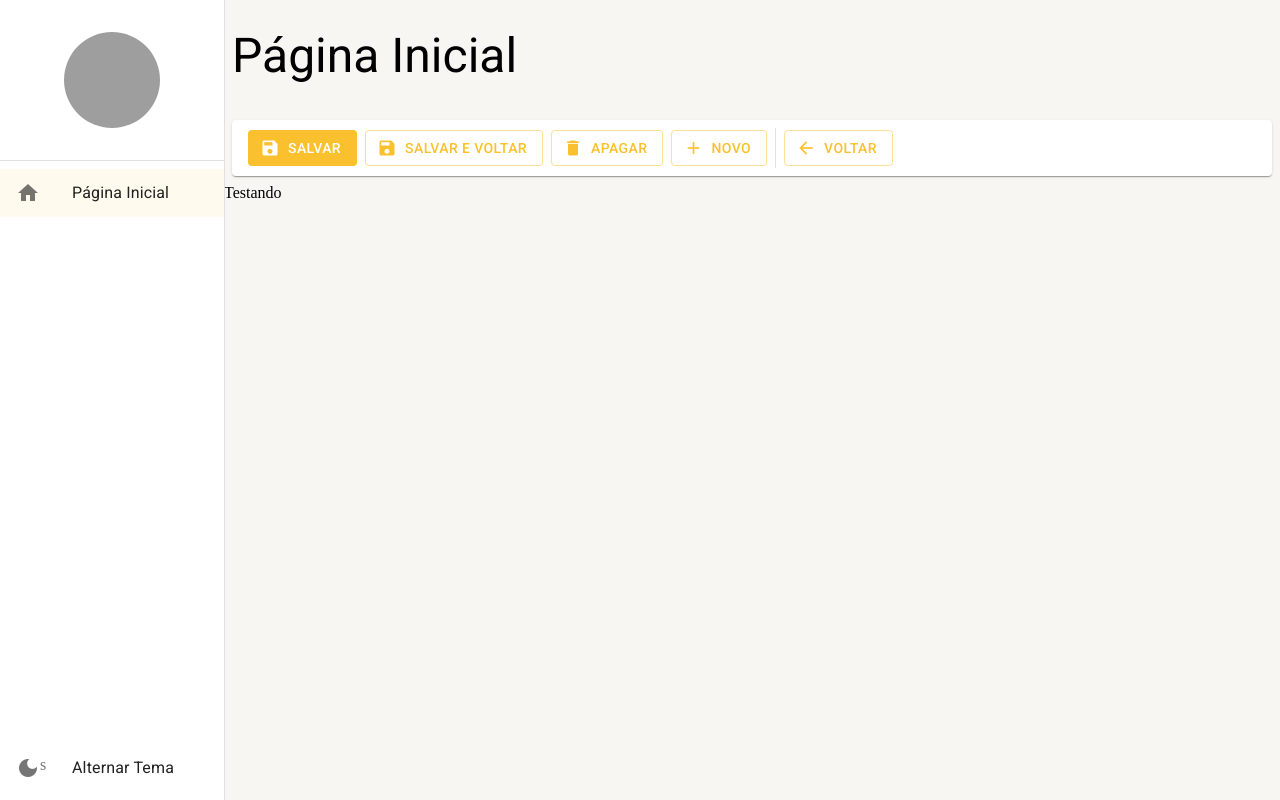
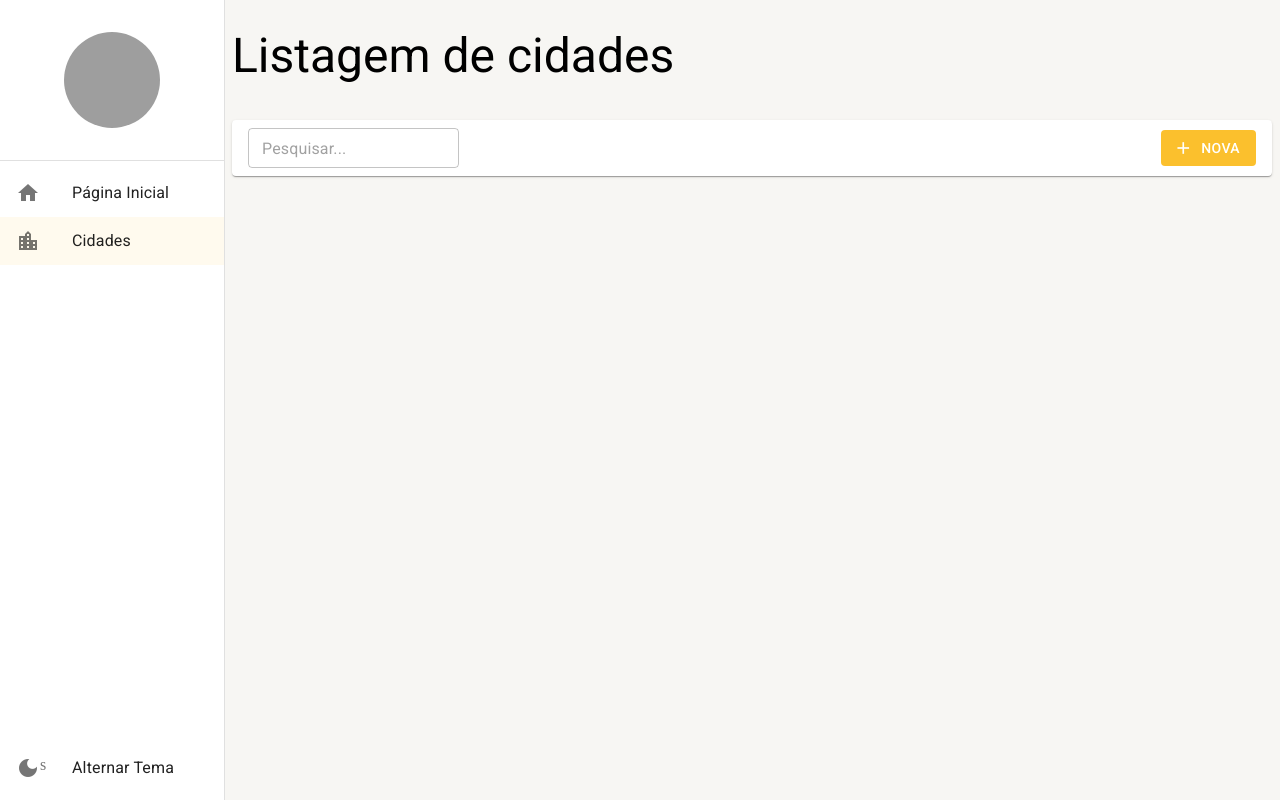
Before and after one commit to leo-ngra/Projeto-Cadastro-Pessoas-Cidades, a React (Create React App) app: page /cidades in a window 1280 px wide. Before the commit this address led to /pagina-inicial. Built offline with nearby package versions, Linux system fonts and the light colour scheme; grey boxes are pictures that could not be loaded.

Commit message:
feat: Criando tela de cidade

```diff
--- /dev/null
+++ b/src/pages/listagem-de-cidade/index.tsx
@@ -0,0 +1,28 @@
+import { useMemo } from "react";
+import { useSearchParams } from "react-router-dom";
+import { FerramentasDaListagem } from "../../shared/components/ferramentas-da-listagem";
+import { LayoutBaseDePagina } from "../../shared/layouts/LayoutBaseDePagina";
+
+export const ListagemDeCidade = () => {
+    const [searchParams, setSearchParams] = useSearchParams();
+
+    const busca = useMemo(() => {
+        return searchParams.get('busca') || '';
+    }, [searchParams]);
+
+    return (
+        <div>
+            <LayoutBaseDePagina
+                titulo='Listagem de cidades'
+                barraDeFerramentas={
+                    <FerramentasDaListagem
+                        mostrarInputBusca
+                        textoBotaoNovo="Nova"
+                        textoDaBusca={busca}
+                        aoMudarTextoDeBusca={texto => setSearchParams({ busca: texto }, {replace: true})}
+                        />}>
+
+            </LayoutBaseDePagina>
+        </div>
+    )
+};
--- a/src/routes/index.tsx
+++ b/src/routes/index.tsx
@@ -2,6 +2,7 @@
 import { useDrawerContext } from '../shared/contexts/DrawerContext';
 import { useEffect } from 'react';
 import { Dashboard } from '../pages/dashboard';
+import { ListagemDeCidade } from '../pages/listagem-de-cidade';
 
 export const AppRoutes = () => {
 
@@ -10,9 +11,14 @@
     useEffect(() => {
         setDrawerOptions([
             {
+                icon: 'home',
+                path: '/pagina-inicial',
                 label: 'Página Inicial',
-                icon: 'home',
-                path: '/pagina-inicial'
+            },
+            {
+                icon: 'location_city',
+                path: '/cidades',
+                label: 'Cidades',
             }
         ])
     }, [])
@@ -21,6 +27,8 @@
         <Routes>
            <Route path='/pagina-inicial' element={ <Dashboard /> } />
 
+           <Route path='/cidades' element={ <ListagemDeCidade /> } />
+
            <Route path='*' element={<Navigate to='/pagina-inicial' /> } />
 
         </Routes>
```
